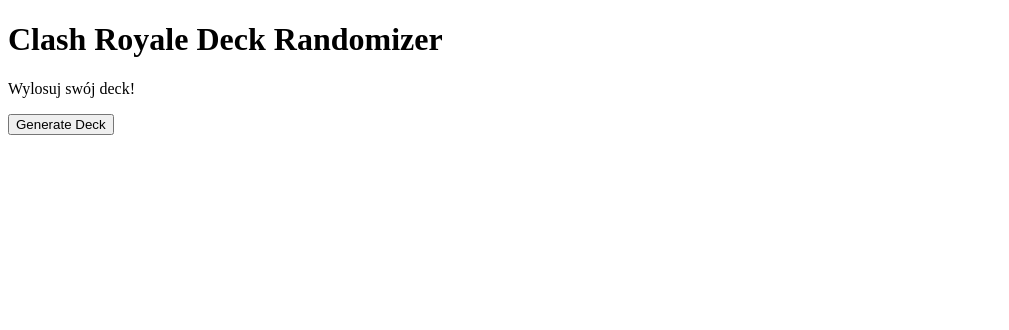
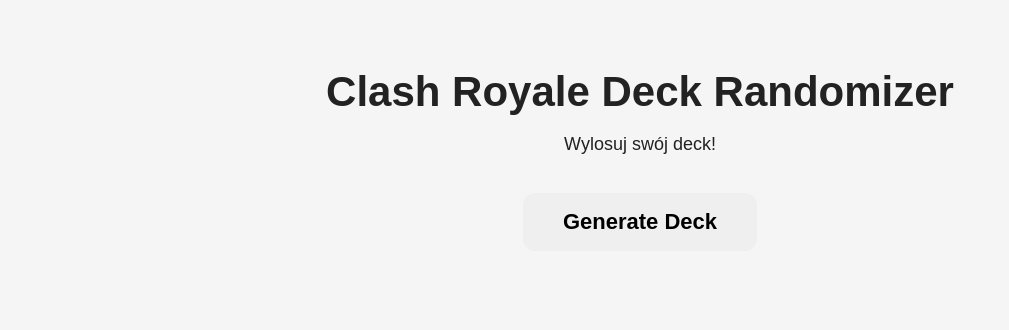
Before and after one commit to Franek2009/ClashRoyaleDeckRandomizer, a Flask app: page / in a window 1280 px wide. Shown: the top 330 px of the page, without its empty margins (0-1009 px from the left). Run offline with Flask 3, Linux system fonts and the light colour scheme.

Commit message:
Added initial UI styling

```diff
--- /dev/null
+++ b/static/style.css
@@ -0,0 +1,99 @@
+body {
+    font-family: Arial, sans-serif;
+    max-width: 1000px;
+    margin: 0 auto;
+    padding: 40px 20px;
+    text-align: center;
+
+    background: #f5f5f5;
+    color: #222;
+}
+
+h1 {
+    font-size: 42px;
+    margin-bottom: 10px;
+}
+
+p {
+    font-size: 18px;
+}
+
+/* Generate button */
+
+button {
+    font-size: 22px;
+    font-weight: bold;
+
+    padding: 16px 40px;
+    margin: 20px 0 40px;
+
+    border: none;
+    border-radius: 12px;
+
+    cursor: pointer;
+}
+
+/* Deck */
+
+.deck {
+    display: grid;
+    grid-template-columns: repeat(4, 1fr);
+    gap: 20px;
+}
+
+/* Card */
+
+.card {
+    padding: 15px;
+
+    border-radius: 16px;
+
+    background: white;
+
+    box-shadow: 0 4px 10px rgba(0, 0, 0, 0.15);
+
+    transition: transform 0.15s;
+}
+
+.card:hover {
+    transform: translateY(-4px);
+}
+
+.card img {
+    width: 150px;
+    height: auto;
+}
+
+.card p {
+    font-weight: bold;
+    margin: 10px 0 0;
+}
+
+/* Dark mode */
+
+@media (prefers-color-scheme: dark) {
+    body {
+        background: #181818;
+        color: #f5f5f5;
+    }
+
+    .card {
+        background: #242424;
+    }
+}
+
+/* Mobile */
+
+@media (max-width: 700px) {
+    .deck {
+        grid-template-columns: repeat(2, 1fr);
+    }
+
+    h1 {
+        font-size: 32px;
+    }
+
+    .card img {
+        width: 120px;
+    }
+}
--- a/templates/index.html
+++ b/templates/index.html
@@ -1,10 +1,13 @@
 <!DOCTYPE html>
 <html>
+
 <head>
     <title>Clash Royale Deck Randomizer</title>
+    <link rel="stylesheet" href="{{ url_for('static', filename='style.css') }}">
 </head>
 
 <body>
+
     <h1>Clash Royale Deck Randomizer</h1>
 
     <p>Wylosuj swój deck!</p>
@@ -16,10 +19,16 @@
     {% if deck %}
         <h2>Your deck:</h2>
 
-        {% for card in deck %}
-            <p>{{ card["name"] }}</p>
-        {% endfor %}
+        <div class="deck">
+            {% for card in deck %}
+                <div class="card">
+                    <img src="{{ card['iconUrls']['medium'] }}">
+                    <p>{{ card["name"] }}</p>
+                </div>
+            {% endfor %}
+        </div>
     {% endif %}
 
 </body>
+
 </html>
```
